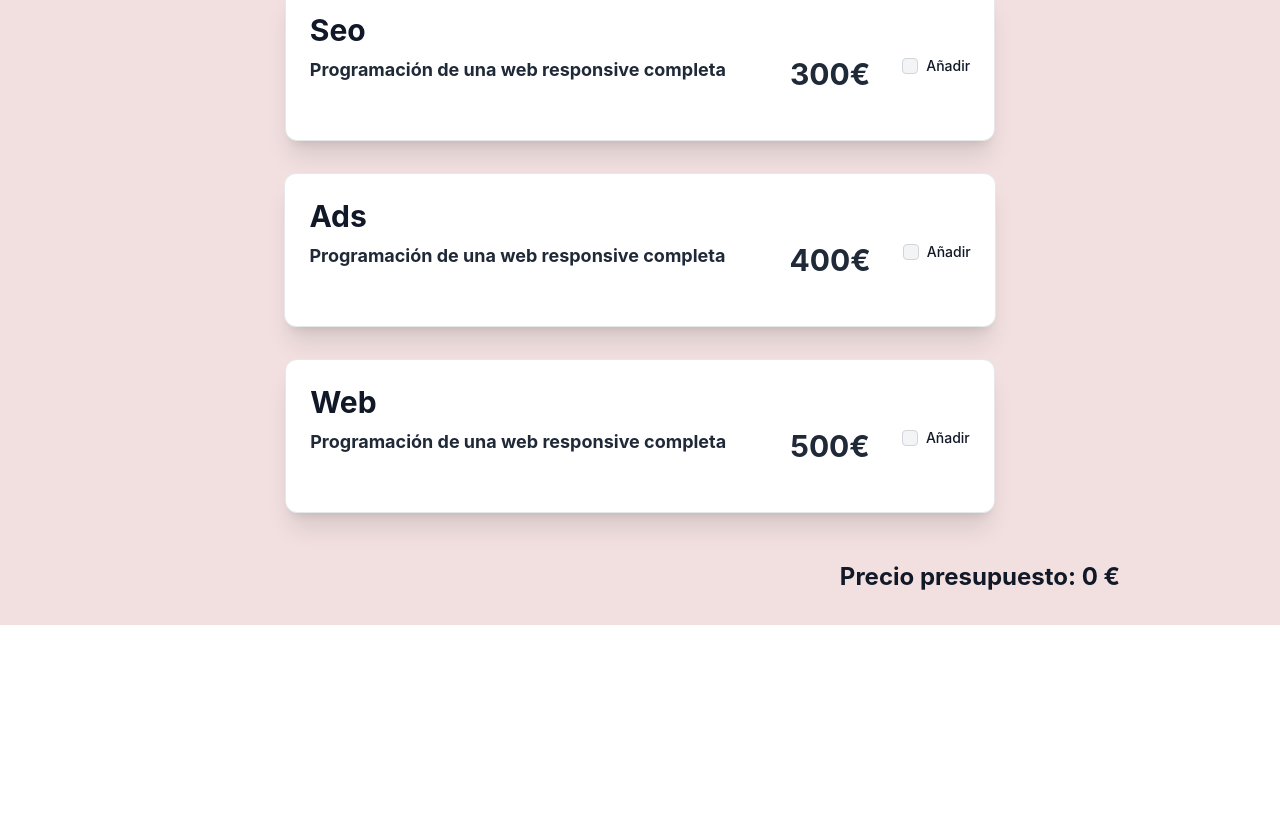
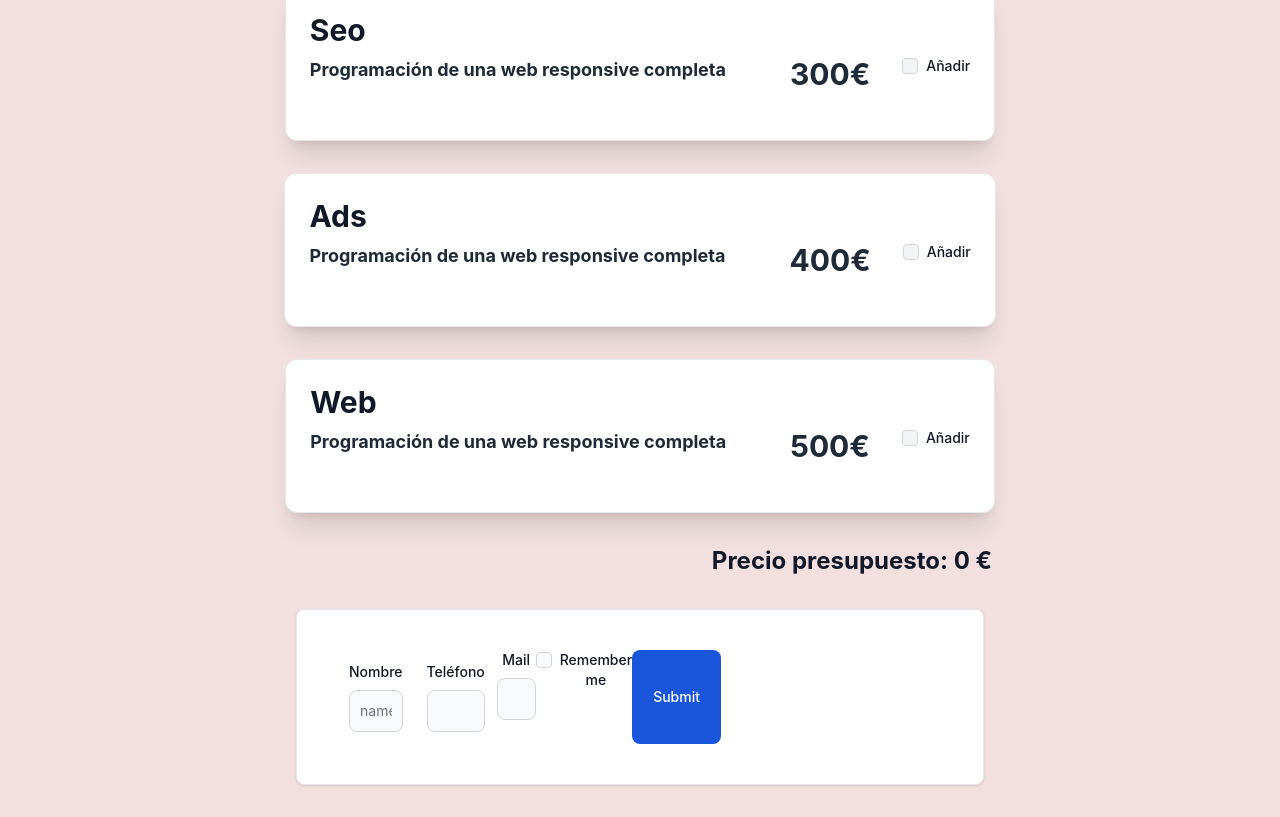
Before and after one commit to Orealba/S6.Presupuestos-React-, a React (Vite) app: page /presupuestos in a window 1280 px wide. Shown: the part 325-1142 px from the top of the page. Before the commit the page ends 950 px from the top, so only its background shows below. Built offline with nearby package versions, Linux system fonts and the light colour scheme.

Commit message:
finished the new total with page and lenguages

```diff
--- a/src/Components/Card.tsx
+++ b/src/Components/Card.tsx
@@ -1,9 +1,7 @@
 import '../Components/styles/Card.css';
-import { ChangeEvent, useContext, useState } from 'react';
+import { ChangeEvent, useContext, useState, useEffect } from 'react';
 import { TotalContext } from '../Context/TotalProvider';
 import { InputNumber } from './InputNumber';
-
-//agarra el total de las page y lenguajes y ponlo aparte, poara luego agarrar el usecontext del total y cuando calcules lo del lenguaje y pages, le sumes el useContext
 
 type CardsProps = {
   id: number;
@@ -21,6 +19,7 @@
   const [checkboxState, setCheckboxState] = useState<boolean>(false);
   const [pages, setPages] = useState<number>(0);
   const [languages, setLanguages] = useState<number>(0);
+  const [additionalCost, setAdditionalCost] = useState<number>(0); // Estado para el costo adicional
   const totalContext = useContext(TotalContext);
 
   if (!totalContext) {
@@ -28,43 +27,36 @@
   }
   const { total, setTotal } = totalContext;
 
-  const calculateAdditionalCost = (pages: number, languages: number) => {
-    return (pages + languages) * 30;
-  };
+  // Calcula el costo adicional cada vez que cambian páginas o lenguajes
+  useEffect(() => {
+    const newAdditionalCost = (pages + languages) * 30;
+    setAdditionalCost(newAdditionalCost);
+
+    // Si el checkbox está activo, actualiza el total general
+    if (checkboxState) {
+      setTotal((prevTotal) => prevTotal + newAdditionalCost - additionalCost);
+    }
+  }, [pages, languages]);
+
   const handleCheckboxChange = (e: ChangeEvent<HTMLInputElement>) => {
     const isChecked = e.target.checked;
     setCheckboxState(isChecked);
 
     if (isChecked) {
-      setTotal((prevTotal) => prevTotal + price);
+      setTotal((prevTotal) => prevTotal + price + additionalCost);
     } else {
-      const additionalCost = calculateAdditionalCost(pages, languages);
       setTotal((prevTotal) => prevTotal - (price + additionalCost));
     }
   };
+
   const handlePagesChange = (value: number) => {
-    const previousAdditionalCost = calculateAdditionalCost(pages, languages);
-    setPages(value);
-    const newAdditionalCost = calculateAdditionalCost(value, languages);
-
-    if (checkboxState) {
-      setTotal(
-        (prevTotal) => prevTotal - previousAdditionalCost + newAdditionalCost,
-      );
-    }
+    setPages(value); // Actualiza páginas
   };
 
   const handleLanguagesChange = (value: number) => {
-    const previousAdditionalCost = calculateAdditionalCost(pages, languages);
-    setLanguages(value);
-    const newAdditionalCost = calculateAdditionalCost(pages, value);
+    setLanguages(value); // Actualiza lenguajes
+  };
 
-    if (checkboxState) {
-      setTotal(
-        (prevTotal) => prevTotal - previousAdditionalCost + newAdditionalCost,
-      );
-    }
-  };
   return (
     <div className="mt-8 text-left bg-white border border-gray-200 rounded-xl shadow-xl p-6">
       <h5 className="mb-2 text-3xl font-bold text-gray-900">{title}</h5>
--- /dev/null
+++ b/src/Components/DatosPresupuestoCard.tsx
@@ -0,0 +1,5 @@
+function DatosPresupuestoCard() {
+  return <div></div>;
+}
+
+export default DatosPresupuestoCard;
--- /dev/null
+++ b/src/Components/GenerarPresupuestoCard.tsx
@@ -0,0 +1,75 @@
+import './styles/GenerarPresupuestoCard.css';
+
+function GenerarPresupuestoCard() {
+  return (
+    <div className="container  block max-w-sm p-6 bg-white border border-gray-200 rounded-lg shadow hover:bg-gray-100 generar-presupuestos-box-styles">
+
+        <form className="max-w-sm mx-auto flex d-flex generar-presupuestos-box-styles-form">
+          <div className="m-3 ">
+            <label
+              for="email"
+              className="block mb-2 text-sm font-medium text-gray-900 dark:text-white">
+              Nombre
+            </label>
+            <input
+              type="email"
+              id="email"
+              className="bg-gray-50 border border-gray-300 text-gray-900 text-sm rounded-lg focus:ring-blue-500 focus:border-blue-500 block w-full p-2.5 dark:bg-gray-700 dark:border-gray-600 dark:placeholder-gray-400 dark:text-white dark:focus:ring-blue-500 dark:focus:border-blue-500"
+              placeholder="name@flowbite.com"
+              required
+            />
+          </div>
+          <div className="m-3">
+            <label
+              for="password"
+              className="block mb-2 text-sm font-medium text-gray-900 dark:text-white">
+              Teléfono
+            </label>
+            <input
+              type="password"
+              id="password"
+              className="bg-gray-50 border border-gray-300 text-gray-900 text-sm rounded-lg focus:ring-blue-500 focus:border-blue-500 block w-full p-2.5 dark:bg-gray-700 dark:border-gray-600 dark:placeholder-gray-400 dark:text-white dark:focus:ring-blue-500 dark:focus:border-blue-500"
+              required
+            />
+          </div>
+          <div className="mb-5">
+            <label
+              for="password"
+              className="block mb-2 text-sm font-medium text-gray-900 dark:text-white">
+              Mail
+            </label>
+            <input
+              type="password"
+              id="password"
+              className="bg-gray-50 border border-gray-300 text-gray-900 text-sm rounded-lg focus:ring-blue-500 focus:border-blue-500 block w-full p-2.5 dark:bg-gray-700 dark:border-gray-600 dark:placeholder-gray-400 dark:text-white dark:focus:ring-blue-500 dark:focus:border-blue-500"
+              required
+            />
+          </div>
+          <div className="flex items-start mb-5">
+            <div className="flex items-center h-5">
+              <input
+                id="remember"
+                type="checkbox"
+                value=""
+                className="w-4 h-4 border border-gray-300 rounded bg-gray-50 focus:ring-3 focus:ring-blue-300 dark:bg-gray-700 dark:border-gray-600 dark:focus:ring-blue-600 dark:ring-offset-gray-800 dark:focus:ring-offset-gray-800"
+                required
+              />
+            </div>
+            <label
+              for="remember"
+              className="ms-2 text-sm font-medium text-gray-900 dark:text-gray-300">
+              Remember me
+            </label>
+          </div>
+          <button
+            type="submit"
+            className="text-white bg-blue-700 hover:bg-blue-800 focus:ring-4 focus:outline-none focus:ring-blue-300 font-medium rounded-lg text-sm w-full sm:w-auto px-5 py-2.5 text-center dark:bg-blue-600 dark:hover:bg-blue-700 dark:focus:ring-blue-800">
+            Submit
+          </button>
+        </form>
+
+    </div>
+  );
+}
+
+export default GenerarPresupuestoCard;
--- /dev/null
+++ b/src/Components/styles/GenerarPresupuestoCard.css
@@ -0,0 +1,8 @@
+.generar-presupuestos-box-styles {
+  justify-self: center;
+  margin-top: 2rem;
+  max-width: 43rem;
+}
+.generar-presupuestos-box-styles-form {
+  margin: 1rem;
+}
--- a/src/Components/styles/precioTotal.css
+++ b/src/Components/styles/precioTotal.css
@@ -1,4 +1,4 @@
 .precioTotal-texto {
-  margin-right: 8rem;
-  margin-top: 3rem;
+  margin-right: 16rem;
+  margin-top: 2rem;
 }
--- a/src/Pages/Calculator.tsx
+++ b/src/Pages/Calculator.tsx
@@ -1,4 +1,6 @@
 import Cards from '../Components/Cards';
+import DatosPresupuestoCard from '../Components/DatosPresupuestoCard';
+import GenerarPresupuestoCard from '../Components/GenerarPresupuestoCard';
 import HeaderBox from '../Components/HeaderBox';
 import Navbar from '../Components/Navbar';
 import PrecioTotal from '../Components/PrecioTotal';
@@ -6,11 +8,16 @@
 
 export const Calculator = () => {
   return (
+    <>
       <TotalProvider>
         <Navbar></Navbar>
         <HeaderBox></HeaderBox>
         <Cards></Cards>
         <PrecioTotal></PrecioTotal>
+        <GenerarPresupuestoCard></GenerarPresupuestoCard>
+      <DatosPresupuestoCard></DatosPresupuestoCard>
       </TotalProvider>
+
+    </>
   );
 };
```
Lines whose indentation alone changed are shown as unchanged.
